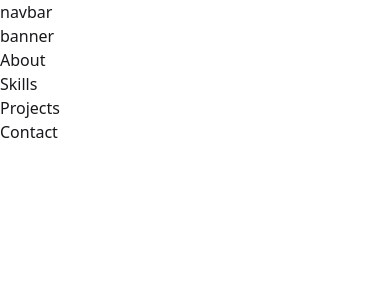
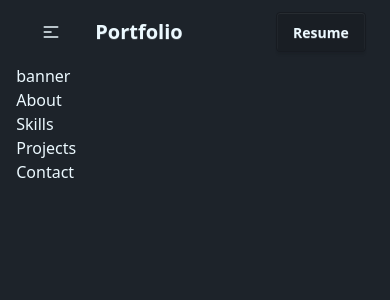
Before and after one commit to tahmid-khan-hub/Portfolio, a React (Vite) app: page / in a window 390 px wide. Shown: the top 300 px of the page. Built offline with nearby package versions, Linux system fonts and the light colour scheme.

Commit message:
updated navbar , homeLayout and update the theme

```diff
--- a/index.html
+++ b/index.html
@@ -1,5 +1,5 @@
 <!doctype html>
-<html lang="en" data-theme="light">
+<html lang="en" data-theme="dark">
   <head>
     <meta charset="UTF-8" />
     <link rel="icon" type="image/svg+xml" href="/vite.svg" />
--- a/package.json
+++ b/package.json
@@ -10,10 +10,15 @@
     "preview": "vite preview"
   },
   "dependencies": {
+    "@tabler/icons-react": "^3.33.0",
     "@tailwindcss/vite": "^4.1.7",
+    "animated-backgrounds": "^1.1.0",
+    "clsx": "^2.1.1",
+    "motion": "^12.12.1",
     "react": "^19.1.0",
     "react-dom": "^19.1.0",
     "react-router": "^7.6.0",
+    "tailwind-merge": "^3.3.0",
     "tailwindcss": "^4.1.7"
   },
   "devDependencies": {
--- a/src/components/Navbar/Navbar.jsx
+++ b/src/components/Navbar/Navbar.jsx
@@ -1,11 +1,56 @@
-import React from 'react';
+import React from "react";
+import { NavLink } from "react-router";
 
 const Navbar = () => {
-    return (
-        <div>
-            navbar
+
+    const links = <>
+        <NavLink className="mr-4" to="/"><li>Home</li></NavLink>
+        <NavLink className="mr-4" to="/about"><li>About</li></NavLink>
+        <NavLink className="mr-4" to="/skills"><li>Skills</li></NavLink>
+        <NavLink className="mr-4" to="/projects"><li>Projects</li></NavLink>
+        <NavLink to="/contact"><li>Contact</li></NavLink>
+    </>
+
+  return (
+    <div className="navbar bg-base-100 ">
+      <div className="navbar-start">
+        <div className="dropdown">
+          <div tabIndex={0} role="button" className="btn btn-ghost lg:hidden">
+            <svg
+              xmlns="http://www.w3.org/2000/svg"
+              className="h-5 w-5"
+              fill="none"
+              viewBox="0 0 24 24"
+              stroke="currentColor"
+            >
+              {" "}
+              <path
+                strokeLinecap="round"
+                strokeLinejoin="round"
+                strokeWidth="2"
+                d="M4 6h16M4 12h8m-8 6h16"
+              />{" "}
+            </svg>
+          </div>
+          <ul
+            tabIndex={0}
+            className="menu menu-sm dropdown-content bg-base-100 rounded-box z-1 mt-3 w-52 p-2 shadow "
+          >
+            {links}
+          </ul>
         </div>
-    );
+        <a className="btn btn-ghost text-xl">Portfolio</a>
+      </div>
+      <div className="navbar-center hidden lg:flex">
+        <ul className="menu menu-horizontal px-1">
+          {links}
+        </ul>
+      </div>
+      <div className="navbar-end">
+        <a className="btn">Resume</a>
+      </div>
+    </div>
+  );
 };
 
 export default Navbar;
--- a/src/layout/HomeLayout.jsx
+++ b/src/layout/HomeLayout.jsx
@@ -3,13 +3,15 @@
 import { Outlet } from 'react-router';
 import Home from '../components/Home/Home';
 
+
+
 const HomeLayout = () => {
     return (
-        <div>
-            <Navbar></Navbar>
-            <Home></Home>
-            <Outlet></Outlet>
-        </div>
+            <div className='w-11/12 md:max-w-[1300px] mx-auto'>
+                <Navbar></Navbar>
+                <Home></Home>
+                <Outlet></Outlet>
+            </div>
     );
 };
 
```
Also changed, not shown: 1 other file (tests, documents, lock files or other folders).
